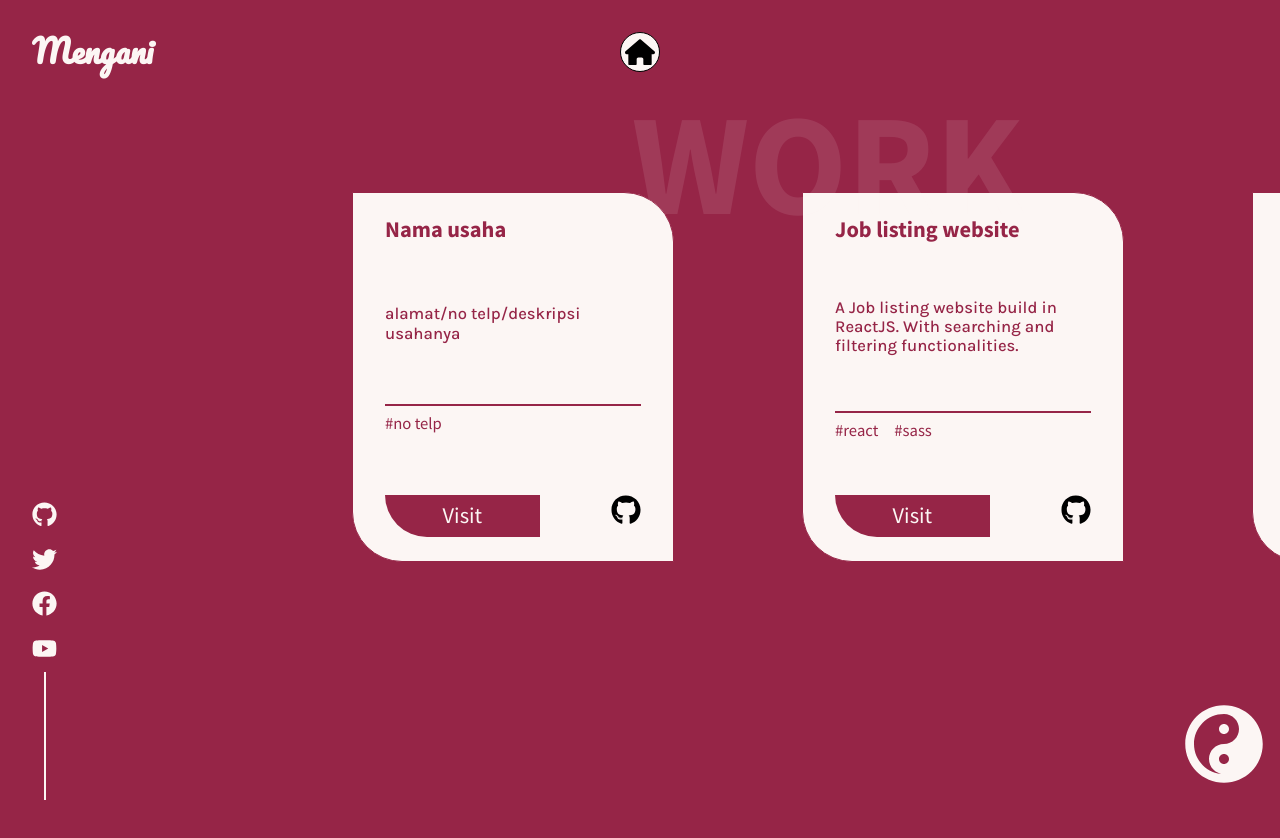
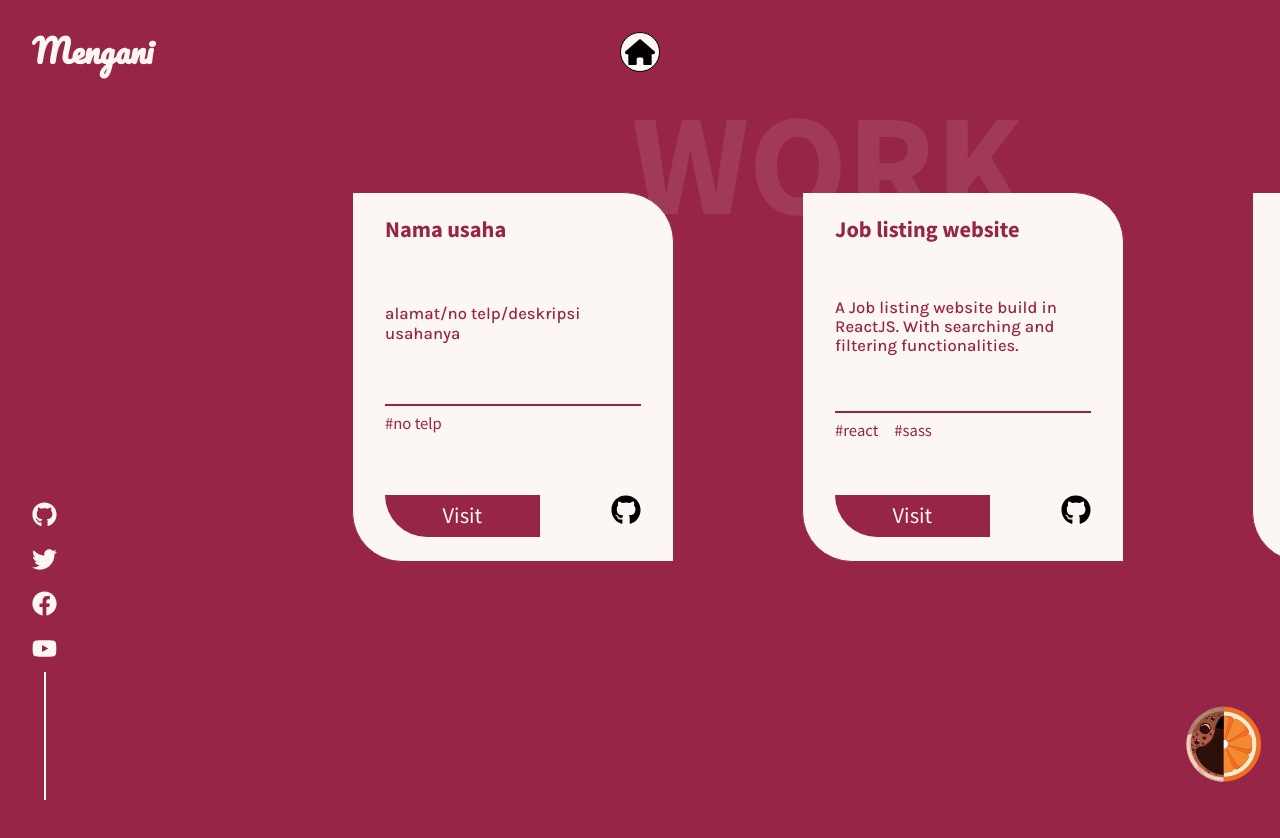
Before and after one commit to cipEpic/Mengani-Web, a React (Create React App) app: page /work in a window 1280 px wide. Shown: the top 838 px of the page. Built offline with nearby package versions, Linux system fonts and the light colour scheme.

Commit message:
Update WorkPage.js

```diff
--- a/src/components/WorkPage.js
+++ b/src/components/WorkPage.js
@@ -10,6 +10,7 @@ import PowerButton from "../subComponents/PowerButton";
 import { Work } from "../data/WorkData";
 import Card from "../subComponents/Card";
 import { YinYang } from "./AllSvgs";
+import { Jeruk } from "./AllSvgs";
 import BigTitlte from "../subComponents/BigTitlte";
 
 const Box = styled.div`
@@ -55,7 +56,7 @@ const container = {
 
 const WorkPage = () => {
   const ref = useRef(null);
-  const yinyang = useRef(null);
+  const JerukSvg = useRef(null);
 
   useEffect(() => {
     let element = ref.current;
@@ -63,7 +64,7 @@ const WorkPage = () => {
     const rotate = () => {
       element.style.transform = `translateX(${-window.pageYOffset}px)`;
 
-      return (yinyang.current.style.transform =
+      return (JerukSvg.current.style.transform =
         "rotate(" + -window.pageYOffset + "deg)");
     };
 
@@ -85,8 +86,8 @@ const WorkPage = () => {
             <Card key={d.id} data={d} />
           ))}
         </Main>
-        <Rotate ref={yinyang}>
-          <YinYang width={80} height={80} fill={DarkTheme.text} />
+        <Rotate ref={JerukSvg}>
+          <Jeruk width={80} height={80} fill={DarkTheme.text} />
         </Rotate>
 
         <BigTitlte text="WORK" top="10%" right="20%" />
```
